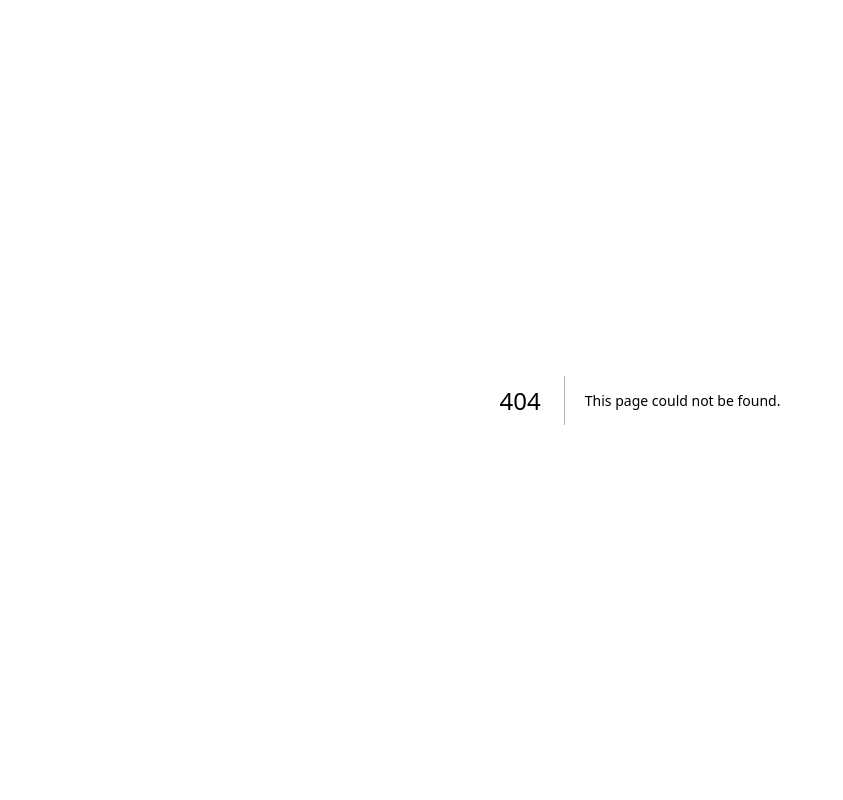
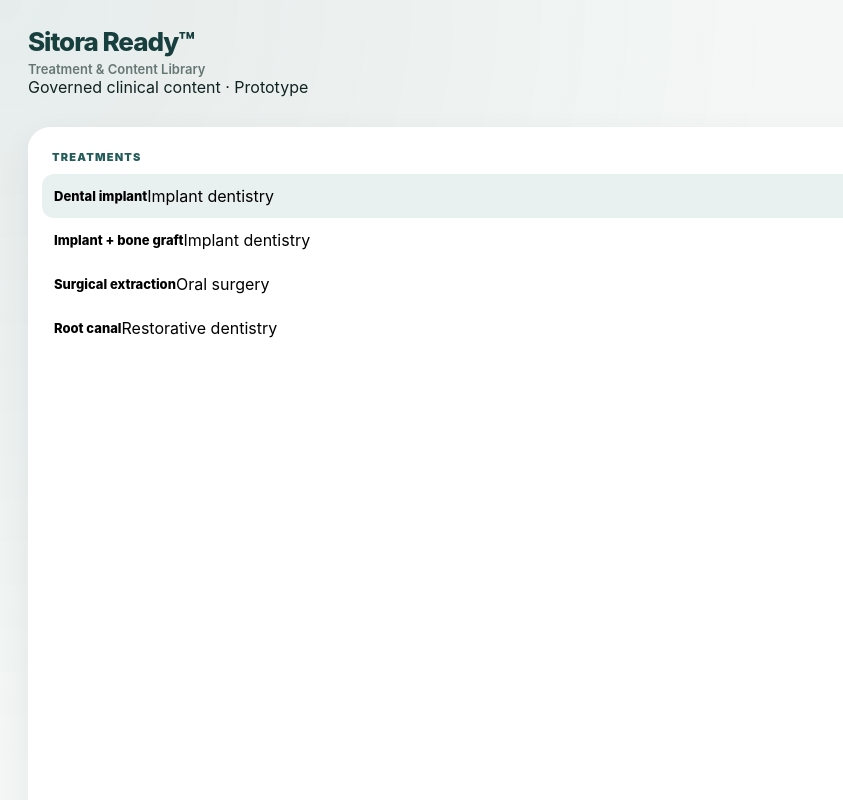
Before and after one commit to Nylon1/Sitora-Ready, a Next.js app: page /admin/treatments in a window 1280 px wide. Before the commit this address had no page. Shown: the top 800 px of the page, without its empty margins (0-843 px from the left). Built offline with nearby package versions, Linux system fonts and the light colour scheme.

Commit message:
Add admin treatment library route

```diff
--- /dev/null
+++ b/app/admin/treatments/page.tsx
@@ -0,0 +1,5 @@
+import TreatmentLibraryWorkspace from '../../../components/TreatmentLibraryWorkspace';
+
+export default function TreatmentsPage() {
+  return <TreatmentLibraryWorkspace />;
+}
```
